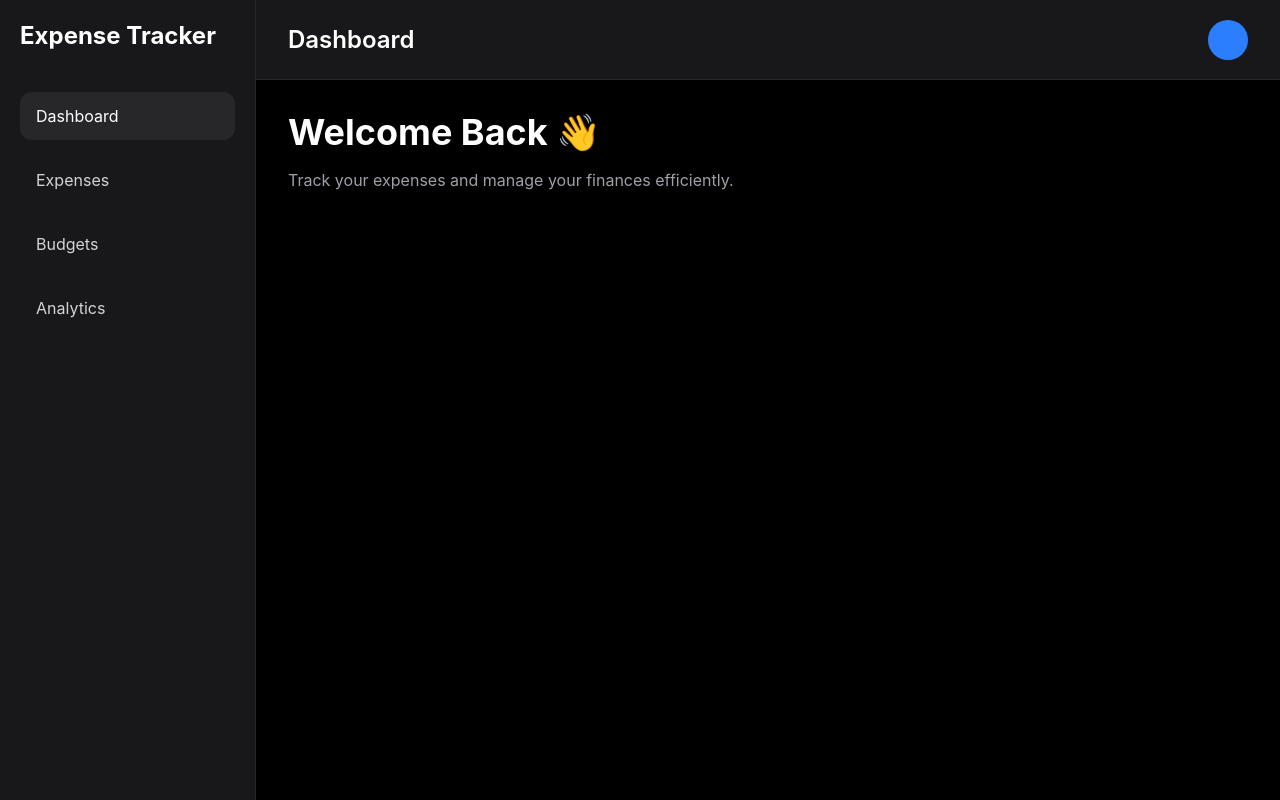
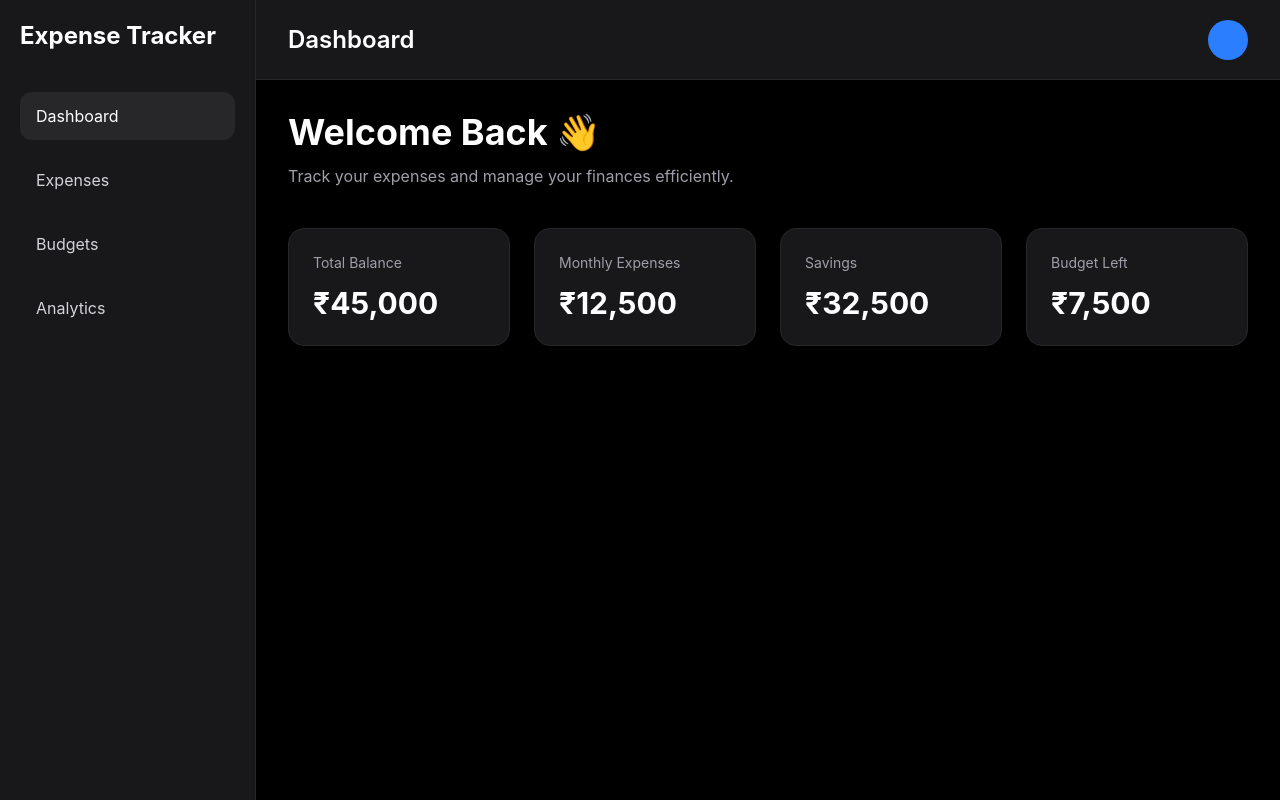
Before and after one commit to pratyushk072-sudo/smart-expense-tracker, a React app in the folder frontend/: page / in a window 1280 px wide. Built offline with nearby package versions, Linux system fonts and the light colour scheme; the HTML template or start-up script is replaced by a standard one.

Commit message:
Added dashboard layout

```diff
--- /dev/null
+++ b/frontend/src/components/StatCard.jsx
@@ -0,0 +1,15 @@
+function StatCard({ title, amount }) {
+    return (
+      <div className="bg-zinc-900 border border-zinc-800 rounded-2xl p-6 hover:border-zinc-700 transition">
+        <h3 className="text-zinc-400 text-sm mb-3">
+          {title}
+        </h3>
+
+        <p className="text-3xl font-bold text-white">
+          {amount}
+        </p>
+      </div>
+    )
+  }
+
+  export default StatCard
--- a/frontend/src/pages/Dashboard.jsx
+++ b/frontend/src/pages/Dashboard.jsx
@@ -1,7 +1,10 @@
+import StatCard from "../components/StatCard"
+
 function Dashboard() {
-    return (
-      <div>
-        <h1 className="text-4xl font-bold text-white mb-4">
+  return (
+    <div>
+      <div className="mb-10">
+        <h1 className="text-4xl font-bold text-white mb-3">
           Welcome Back 👋
         </h1>
 
@@ -9,7 +12,30 @@ function Dashboard() {
           Track your expenses and manage your finances efficiently.
         </p>
       </div>
-    )
-  }
 
-  export default Dashboard
+      <div className="grid grid-cols-1 md:grid-cols-2 xl:grid-cols-4 gap-6">
+        <StatCard
+          title="Total Balance"
+          amount="₹45,000"
+        />
+
+        <StatCard
+          title="Monthly Expenses"
+          amount="₹12,500"
+        />
+
+        <StatCard
+          title="Savings"
+          amount="₹32,500"
+        />
+
+        <StatCard
+          title="Budget Left"
+          amount="₹7,500"
+        />
+      </div>
+    </div>
+  )
+}
+
+export default Dashboard
```
